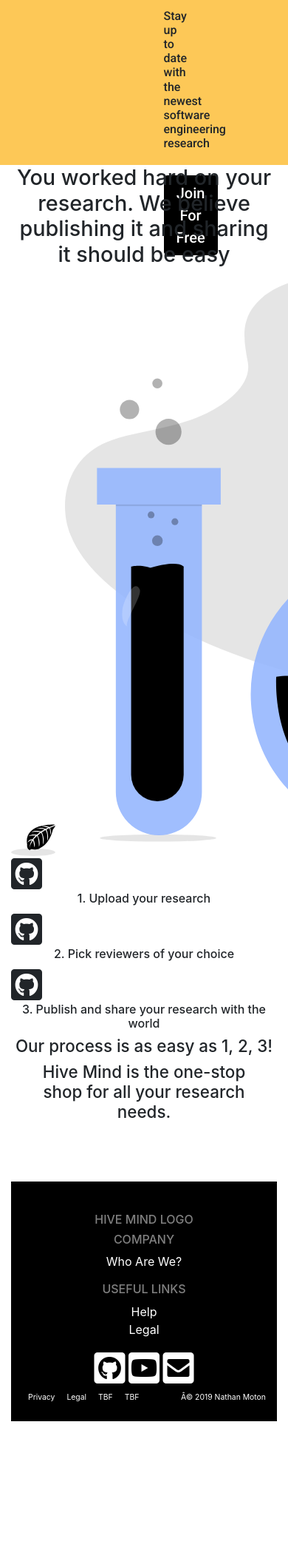
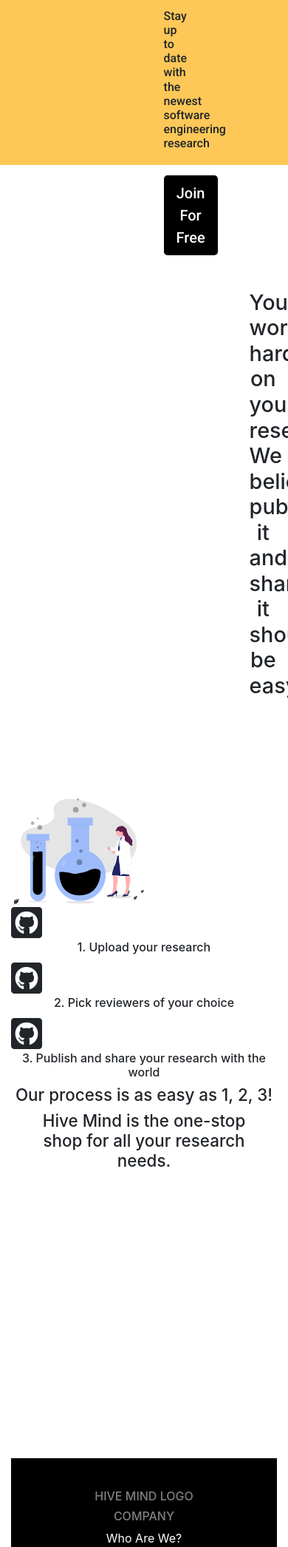
Before and after one commit to nmoton/SENG300-HIVEMIND, a PHP site: page / in a window 390 px wide; the page is wider, and only the part inside the window is pictured. Shown: the part 677-2768 px from the top of that part at 74% size. Before the commit the page ends 2598 px from the top of that part, so only its background shows below. Run offline with PHP 8.4, Linux system fonts and the light colour scheme; some libraries are stand-ins or nearby versions; some web fonts are replaced.

Commit message:
Updated index.html content

```diff
--- a/css/index.css
+++ b/css/index.css
@@ -21,6 +21,7 @@ p, li a {
     color: black !important;
     font-size: 1.05rem;
 }
+
 #masthead {
     padding: 26.25vh;
     height: 75vh;
@@ -49,6 +50,19 @@ p, li a {
     background-color: black;
     color: white;
     font-family: 'Roboto', sans-serif;
+}
+
+#what-text {
+    padding-top: 20vh;
+    padding-left: 40vh;
+    height: auto;
+    width: 100%;
+}
+
+#what img {
+    margin-top: 15vh;
+    height: auto;
+    width: 50%;
 }
 
 #footer-main h5 {
--- a/index.html
+++ b/index.html
@@ -53,10 +53,10 @@
 
 	<div class="container-fluid" id="what">
 		<div class="row">
-			<div class="col-lg-6 col-md-6 col-sm-12 col-xs-12">
-				<h1>You worked hard on your research. We believe publishing it and sharing it should be easy</h2>
+			<div class="col-lg-6 col-md-6 col-sm-12 col-xs-12" id="what-text">
+				<h1>You worked hard on your research. We believe publishing it and sharing it should be easy.</h2>
 			</div>
-			<div class="col-lg-6 col-md-6 col-sm-12 col-xs-12">
+			<div class="col-lg-6 col-md-6 col-sm-12 col-xs-12" id="what-img">
 				<img src="resources/indexScience.svg">
 			</div>
 			<div class="col-lg-6 col-md-6 col-sm-12 col-xs-12">
```
